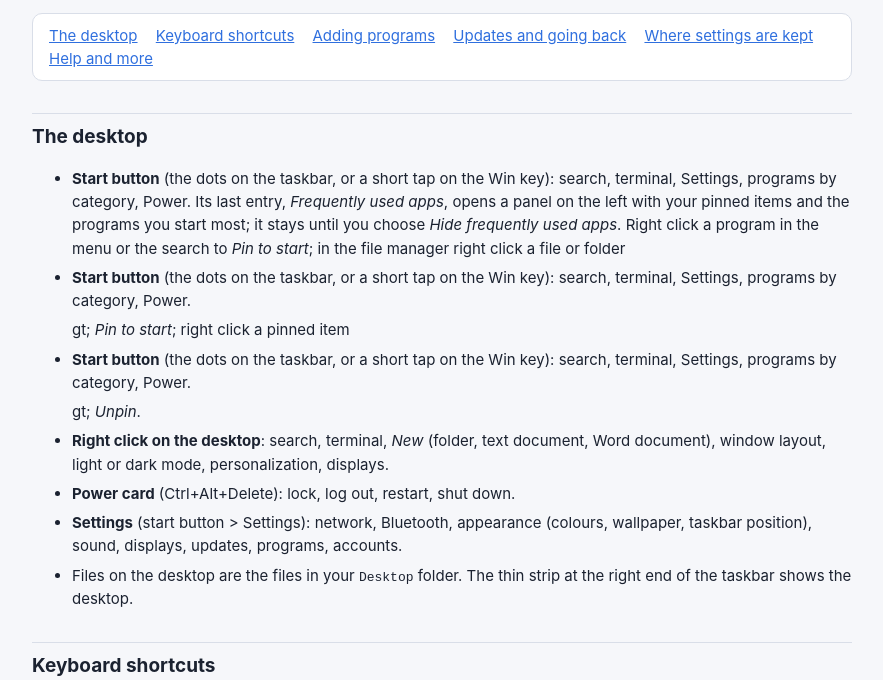
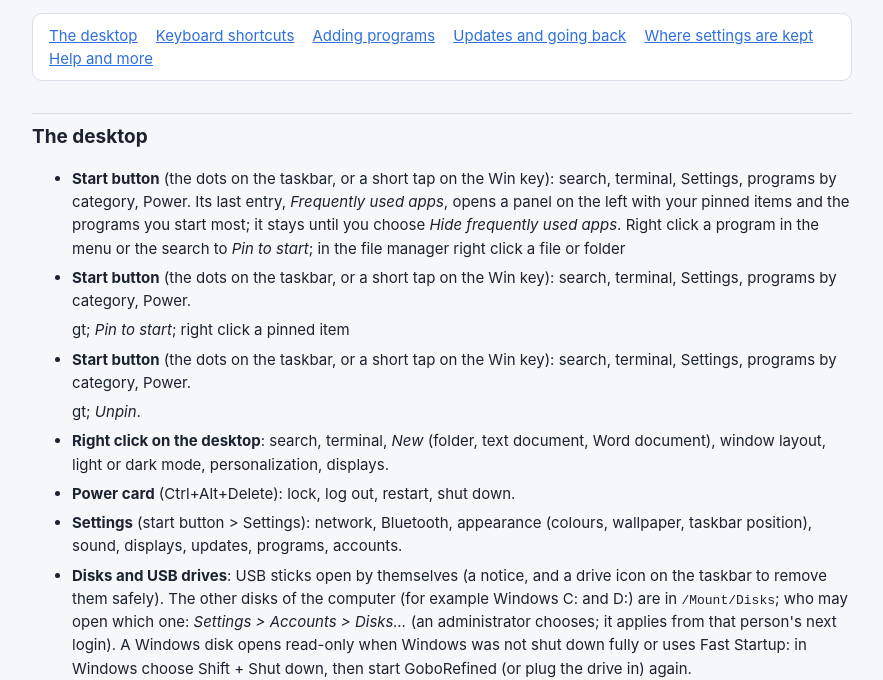
Before and after one commit to landlubber2/GoboRefined, a plain HTML site: page spin/manual/index.html in a window 1280 px wide. Shown: the part 131-811 px from the top of the page, without its empty margins (198-1081 px from the left). Drawn offline with Linux system fonts and the light colour scheme.

Commit message:
GoboRefined 0.10.2: disk access per account, NTFS read-write, no disk group
Every account (administrators too) leaves the raw-access group disk, on update and for
new accounts. Internal partitions other than GoboRefined's are mounted at start under
/Mount/Disks behind one group each; Settings > Accounts > Disks switches them per account
(administrators always have access) and USB drives for Simple accounts (on by default).
NTFS through ntfs3, read-write, read-only when Windows is hibernated/Fast Startup or the
volume is dirty, with a plain-words notice. Installer end screen: Power off | Stay in
the console | Restart now. Tested in the VM only.

Co-Authored-By: Claude Opus 5.5 <noreply@anthropic.com>

```diff
--- a/spin/manual/index.html
+++ b/spin/manual/index.html
@@ -46,6 +46,7 @@
   <li><b>Right click on the desktop</b>: search, terminal, <i>New</i> (folder, text document, Word document), window layout, light or dark mode, personalization, displays.</li>
   <li><b>Power card</b> (Ctrl+Alt+Delete): lock, log out, restart, shut down.</li>
   <li><b>Settings</b> (start button &gt; Settings): network, Bluetooth, appearance (colours, wallpaper, taskbar position), sound, displays, updates, programs, accounts.</li>
+  <li><b>Disks and USB drives</b>: USB sticks open by themselves (a notice, and a drive icon on the taskbar to remove them safely). The other disks of the computer (for example Windows C: and D:) are in <code>/Mount/Disks</code>; who may open which one: <i>Settings &gt; Accounts &gt; Disks...</i> (an administrator chooses; it applies from that person's next login). A Windows disk opens read-only when Windows was not shut down fully or uses Fast Startup: in Windows choose Shift + Shut down, then start GoboRefined (or plug the drive in) again.</li>
   <li>Files on the desktop are the files in your <code>Desktop</code> folder. The thin strip at the right end of the taskbar shows the desktop.</li>
 </ul>
 
```
Also changed, not shown: docs/screenshots/0.10.2-disks-dialog.png (added), docs/screenshots/0.10.2-fresh-install-groups.png (added), docs/screenshots/0.10.2-installer-done.png (added), docs/screenshots/0.10.2-ntfs-readonly-notice.png (added), docs/screenshots/0.10.2-updated-desktop.png (added), docs/screenshots/0.10.2-windows-readonly-login.png (added), 8 other files.
